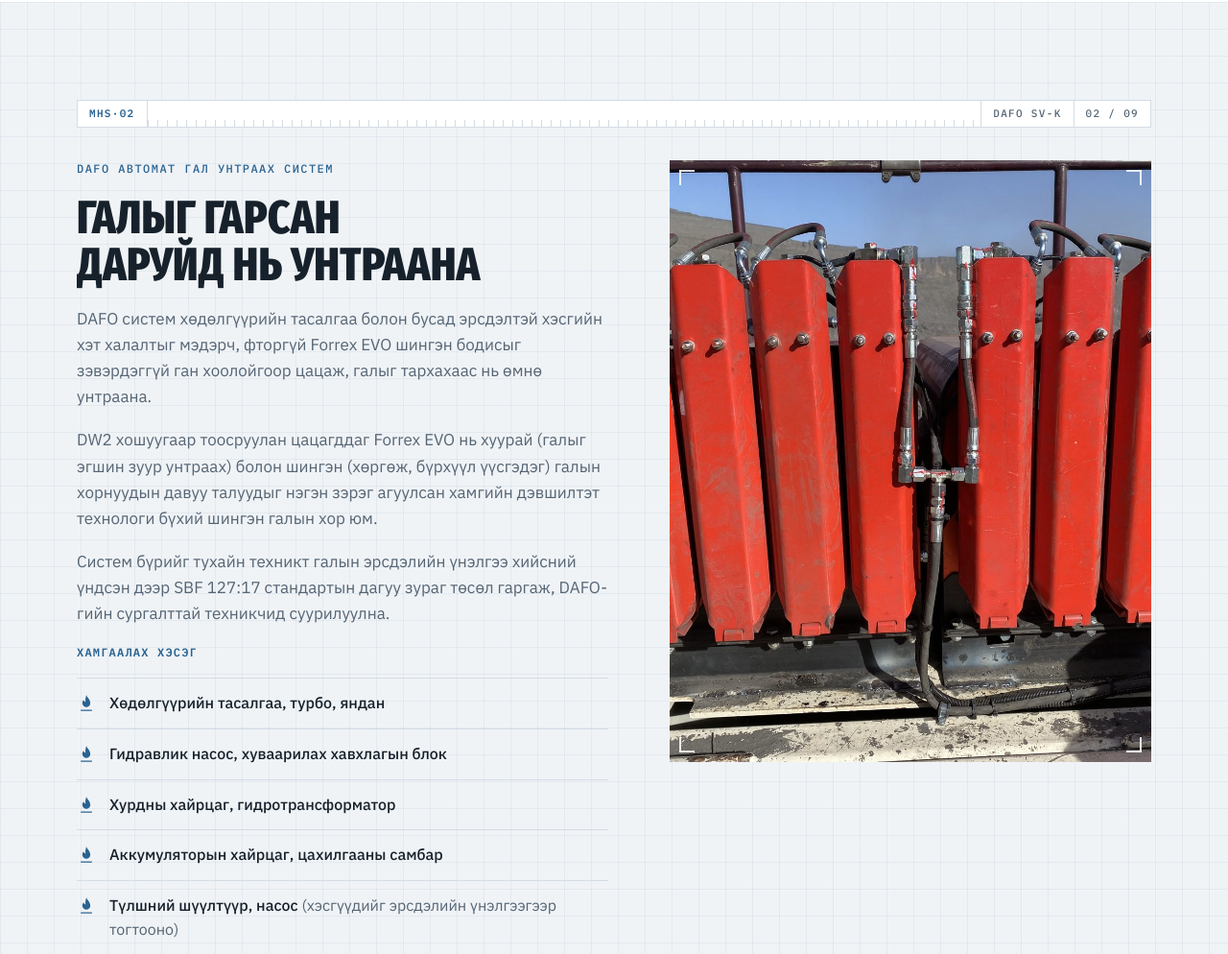
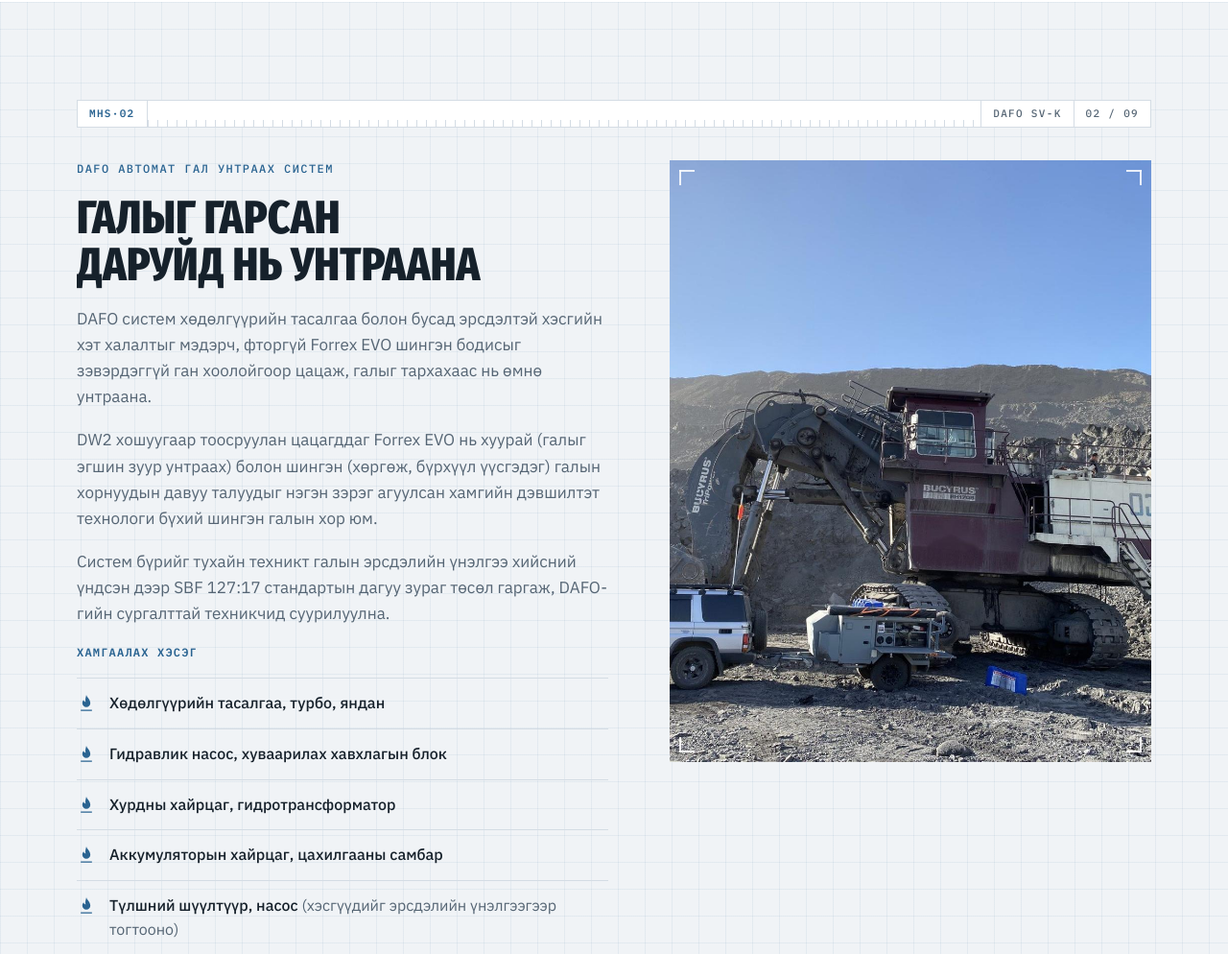
Before and after one commit to tugutg/mhs-website, a plain HTML site: page docs/index.html in a window 1280 px wide. Shown: the part 1936-2930 px from the top of the page at 96% size. Drawn offline with Linux system fonts and the light colour scheme.

Commit message:
DAFO section: back to the pre-redesign photo (owner)
The tall photo beside «Галыг гарсан даруйд нь унтраана» is again the
Bucyrus RH170 in the pit (dafo-20261013065851.jpg, as on the live site);
the eight-cylinder rack photo is removed. Alt and caption unchanged.
CLAUDE.md photo decisions updated.

Co-Authored-By: Claude Opus 5.5 <noreply@anthropic.com>
Claude-Session: https://claude.ai/code/session_01GG39jeyycMDuZvTFDZpDxu

```diff
--- a/docs/index.html
+++ b/docs/index.html
@@ -666,7 +666,7 @@ h2{margin:0;font-family:var(--display);font-weight:800;text-transform:uppercase;
           </ul>
         </div>
         <figure class="slot tall ticks" data-photo="dafo">
-          <img src="photos/dafo-rh170-tanks.jpg" width="1600" height="1200" loading="lazy" alt="Bucyrus RH170 дээрх DAFO систем" data-alt-mn="Bucyrus RH170 дээрх DAFO систем" data-alt-en="DAFO system on a Bucyrus RH170" data-alt-zh="Bucyrus RH170 上的 DAFO 系统">
+          <img src="photos/dafo-20261013065851.jpg" width="1600" height="1200" loading="lazy" alt="Bucyrus RH170 дээрх DAFO систем" data-alt-mn="Bucyrus RH170 дээрх DAFO систем" data-alt-en="DAFO system on a Bucyrus RH170" data-alt-zh="Bucyrus RH170 上的 DAFO 系统">
           <figcaption><svg class="i" viewBox="0 0 24 24" fill="none" stroke="currentColor" stroke-width="1.8" stroke-linejoin="round" aria-hidden="true"><path d="M4 8h3l2-3h6l2 3h3v11H4z"/><circle cx="12" cy="13" r="3.5"/></svg><span lang="mn">Зураг: Bucyrus RH170 дээрх DAFO систем</span><span lang="en">Photo: DAFO system on a Bucyrus RH170</span><span lang="zh">图：Bucyrus RH170 上的 DAFO 系统</span></figcaption>
         </figure>
       </div>
```
Also changed, not shown: docs/photos/dafo-20261013065851.jpg (added), docs/photos/dafo-rh170-tanks.jpg (deleted), 1 other file.
